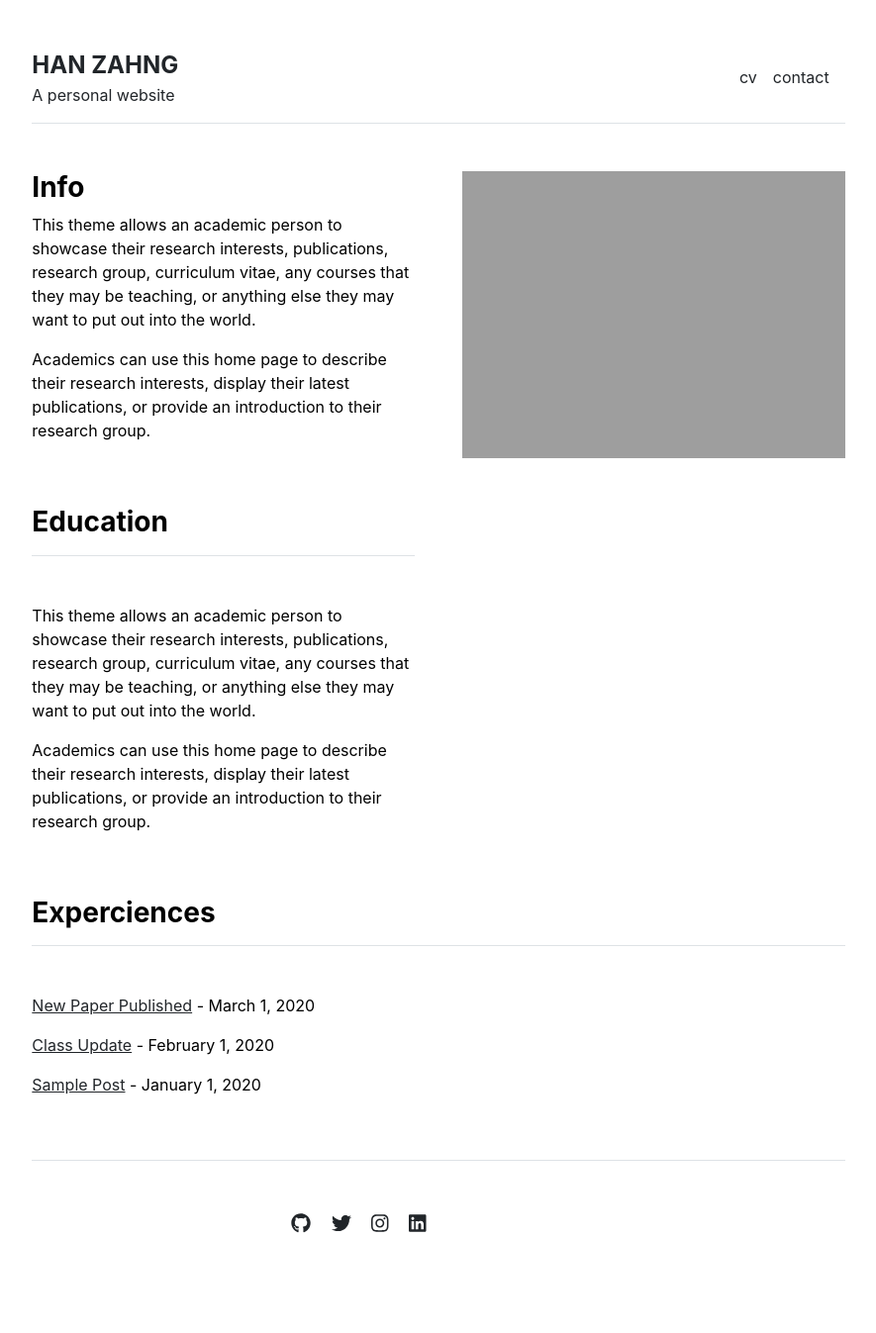
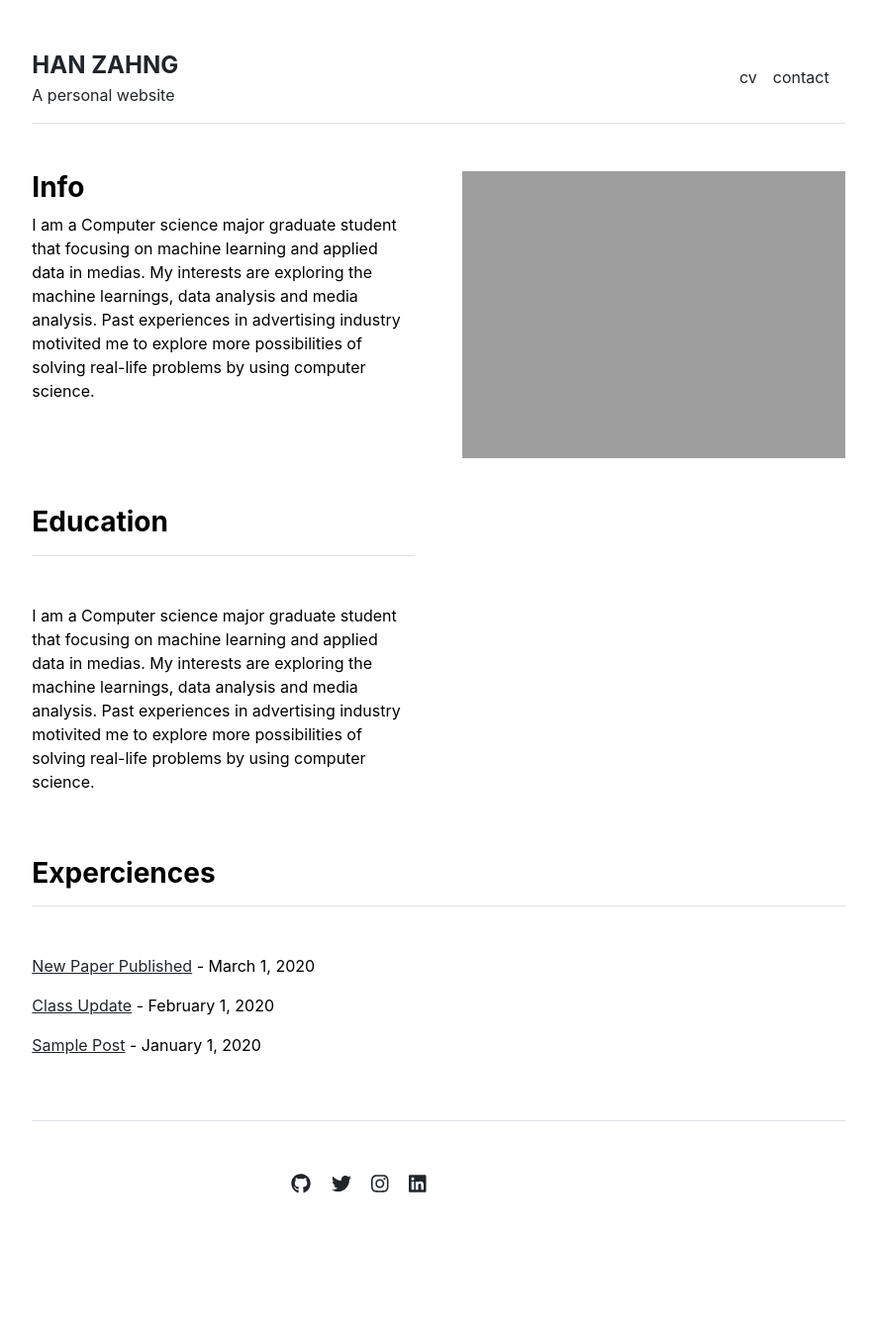
Before and after one commit to dukerosen/personal-website, a Jekyll site: the page built from index.md, in a window 1280 px wide. Shown: the whole page at 99% size, without its empty margins (197-1082 px from the left). Built offline with Jekyll 4.4.1, drawn with Linux system fonts in a browser that asks for light colours; after the commit the page ends 1307 px from its top, so only the background shows below that.

Commit message:
Update index.md

```diff
--- a/index.md
+++ b/index.md
@@ -2,7 +2,5 @@
 layout: home
 title: "Home"
 ---
-
-This theme allows an academic person to showcase their research interests, publications, research group, curriculum vitae, any courses that they may be teaching, or anything else they may want to put out into the world.
-
-Academics can use this home page to describe their research interests, display their latest publications, or provide an introduction to their research group.
+I am a Computer science major graduate student that focusing on machine learning and applied data in medias.
+My interests are exploring the machine learnings, data analysis and media analysis. Past experiences in advertising industry motivited me to explore more possibilities of solving real-life problems by using computer science.
```
